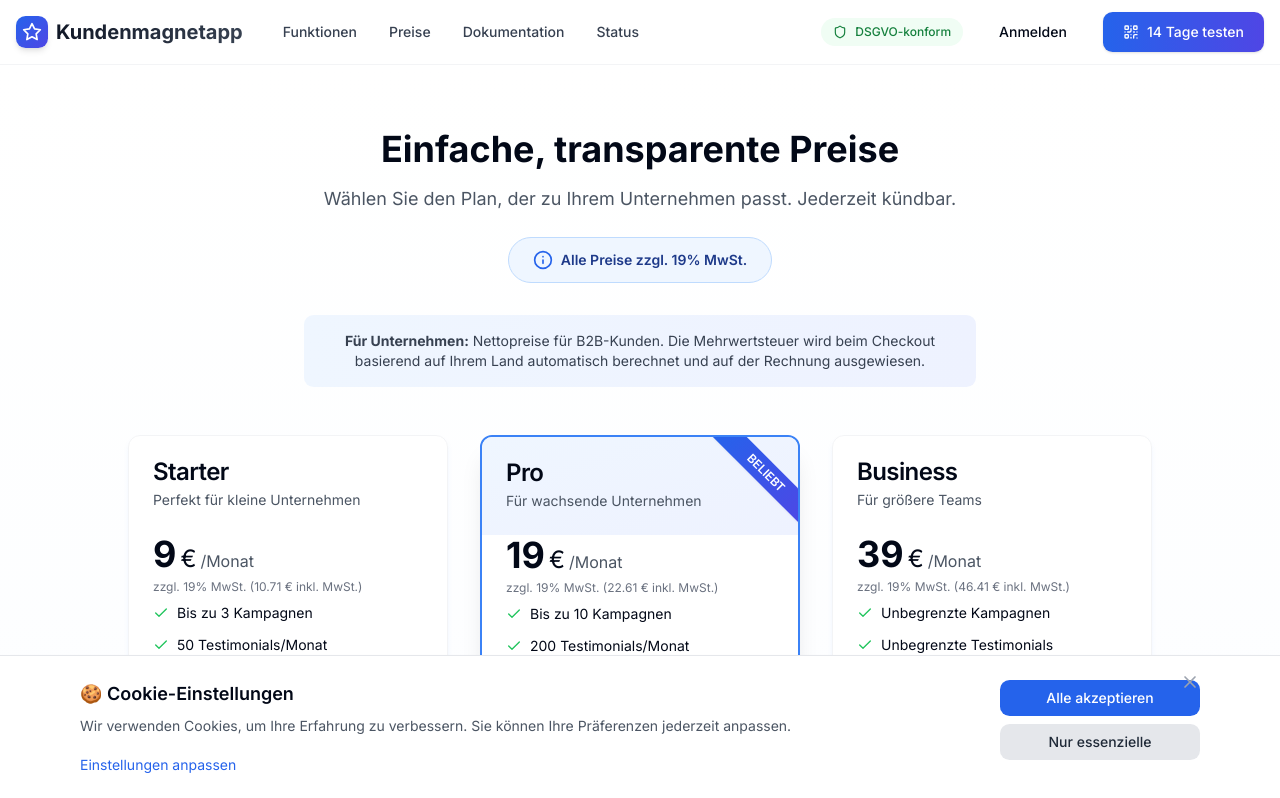
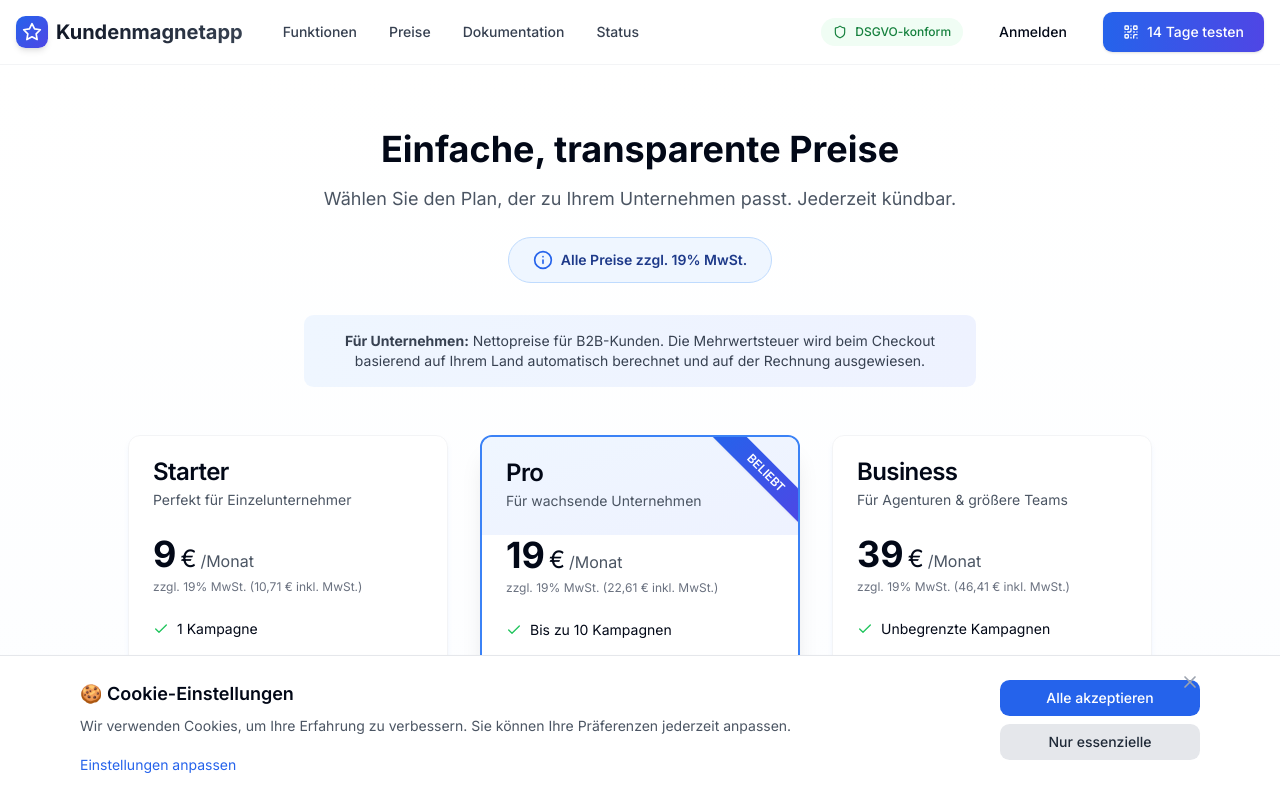
Before and after one commit to kweisgerber90-source/kundenmagnetapp2, a Next.js app: page /pricing in a window 1280 px wide. Shown: the top 798 px of the page. Built offline with nearby package versions, Linux system fonts and the light colour scheme.

Commit message:
fix: Correct pricing features (Starter=1, Pro=10, Business=unlimited) and remove unused imports

```diff
--- a/app/pricing/page.tsx
+++ b/app/pricing/page.tsx
@@ -1,4 +1,3 @@
-// app/pricing/page.tsx
 import { Button } from '@/components/ui/button'
 import {
   Card,
@@ -8,8 +7,6 @@
   CardHeader,
   CardTitle,
 } from '@/components/ui/card'
-import { BRAND } from '@/lib/constants'
-import { cn } from '@/lib/utils'
 import { AlertCircle, Check, Info, Sparkles } from 'lucide-react'
 import Link from 'next/link'
 
@@ -42,134 +39,145 @@
 
         {/* Pricing Cards */}
         <div className="mx-auto mt-12 grid max-w-5xl gap-8 md:grid-cols-3">
-          {Object.entries(BRAND.plans).map(([key, plan]) => (
-            <Card
-              key={key}
-              className={cn(
-                'relative overflow-hidden transition-all hover:scale-105',
-                key === 'pro' && 'border-2 border-blue-500 shadow-xl',
-              )}
-            >
-              {key === 'pro' && (
-                <div className="absolute -right-8 top-6 rotate-45 bg-gradient-to-r from-blue-600 to-indigo-600 px-10 py-1 text-xs font-semibold text-white shadow-sm">
-                  BELIEBT
-                </div>
-              )}
-              <CardHeader
-                className={key === 'pro' ? 'bg-gradient-to-br from-blue-50 to-indigo-50' : ''}
-              >
-                <CardTitle>{plan.name}</CardTitle>
-                <CardDescription>
-                  {key === 'starter' && 'Perfekt für kleine Unternehmen'}
-                  {key === 'pro' && 'Für wachsende Unternehmen'}
-                  {key === 'business' && 'Für größere Teams'}
-                </CardDescription>
+          {/* Starter */}
+          <Card className="relative overflow-hidden transition-all hover:scale-105">
+            <CardHeader>
+              <CardTitle>Starter</CardTitle>
+              <CardDescription>Perfekt für Einzelunternehmer</CardDescription>
             </CardHeader>
             <CardContent>
-                <div className="mb-2">
+              <div className="mb-6">
                 <div className="flex items-baseline gap-1">
-                    <span className="text-4xl font-bold">{plan.price}</span>
-                    <span className="text-2xl">{plan.currency}</span>
+                  <span className="text-4xl font-bold">9</span>
+                  <span className="text-2xl">€</span>
                   <span className="text-gray-600">/Monat</span>
                 </div>
-                  <p className="mt-1 text-xs text-gray-500">
-                    zzgl. 19% MwSt. ({(plan.price * 1.19).toFixed(2)} € inkl. MwSt.)
-                  </p>
+                <p className="mt-1 text-xs text-gray-500">zzgl. 19% MwSt. (10,71 € inkl. MwSt.)</p>
               </div>
               <ul className="space-y-3">
-                  {key === 'starter' && (
-                    <>
                 <li className="flex items-start">
                   <Check className="mr-2 mt-0.5 h-4 w-4 flex-shrink-0 text-green-500" />
-                        <span className="text-sm">Bis zu 3 Kampagnen</span>
+                  <span className="text-sm">1 Kampagne</span>
                 </li>
                 <li className="flex items-start">
                   <Check className="mr-2 mt-0.5 h-4 w-4 flex-shrink-0 text-green-500" />
-                        <span className="text-sm">50 Testimonials/Monat</span>
+                  <span className="text-sm">Einfache Widget-Integration</span>
                 </li>
                 <li className="flex items-start">
                   <Check className="mr-2 mt-0.5 h-4 w-4 flex-shrink-0 text-green-500" />
-                        <span className="text-sm">Standard Widget</span>
+                  <span className="text-sm">Basis-QR-Codes</span>
                 </li>
                 <li className="flex items-start">
                   <Check className="mr-2 mt-0.5 h-4 w-4 flex-shrink-0 text-green-500" />
                   <span className="text-sm">E-Mail Support</span>
                 </li>
-                    </>
-                  )}
-                  {key === 'pro' && (
-                    <>
+              </ul>
+            </CardContent>
+            <CardFooter>
+              <Button className="w-full hover:shadow-md" variant="outline" asChild>
+                <Link href="/register?plan=starter">Jetzt starten</Link>
+              </Button>
+            </CardFooter>
+          </Card>
+
+          {/* Pro */}
+          <Card className="relative overflow-hidden border-2 border-blue-500 shadow-xl transition-all hover:scale-105">
+            <div className="absolute -right-8 top-6 rotate-45 bg-gradient-to-r from-blue-600 to-indigo-600 px-10 py-1 text-xs font-semibold text-white shadow-sm">
+              BELIEBT
+            </div>
+            <CardHeader className="bg-gradient-to-br from-blue-50 to-indigo-50">
+              <CardTitle>Pro</CardTitle>
+              <CardDescription>Für wachsende Unternehmen</CardDescription>
+            </CardHeader>
+            <CardContent>
+              <div className="mb-6">
+                <div className="flex items-baseline gap-1">
+                  <span className="text-4xl font-bold">19</span>
+                  <span className="text-2xl">€</span>
+                  <span className="text-gray-600">/Monat</span>
+                </div>
+                <p className="mt-1 text-xs text-gray-500">zzgl. 19% MwSt. (22,61 € inkl. MwSt.)</p>
+              </div>
+              <ul className="space-y-3">
                 <li className="flex items-start">
                   <Check className="mr-2 mt-0.5 h-4 w-4 flex-shrink-0 text-green-500" />
                   <span className="text-sm">Bis zu 10 Kampagnen</span>
                 </li>
                 <li className="flex items-start">
                   <Check className="mr-2 mt-0.5 h-4 w-4 flex-shrink-0 text-green-500" />
-                        <span className="text-sm">200 Testimonials/Monat</span>
+                  <span className="text-sm">Erweiterte Widgets</span>
                 </li>
                 <li className="flex items-start">
                   <Check className="mr-2 mt-0.5 h-4 w-4 flex-shrink-0 text-green-500" />
-                        <span className="text-sm">Anpassbares Widget</span>
+                  <span className="text-sm">QR-Tracking mit Statistiken</span>
                 </li>
                 <li className="flex items-start">
                   <Check className="mr-2 mt-0.5 h-4 w-4 flex-shrink-0 text-green-500" />
-                        <span className="text-sm">QR-Code Generator</span>
+                  <span className="text-sm">CSV-Export</span>
                 </li>
                 <li className="flex items-start">
                   <Check className="mr-2 mt-0.5 h-4 w-4 flex-shrink-0 text-green-500" />
                   <span className="text-sm">Priority Support</span>
                 </li>
-                    </>
-                  )}
-                  {key === 'business' && (
-                    <>
+              </ul>
+            </CardContent>
+            <CardFooter>
+              <Button
+                className="w-full bg-gradient-to-r from-blue-600 to-indigo-600 text-white hover:from-blue-700 hover:to-indigo-700"
+                asChild
+              >
+                <Link href="/register?plan=pro">
+                  <Sparkles className="mr-2 h-4 w-4" />
+                  Jetzt starten
+                </Link>
+              </Button>
+            </CardFooter>
+          </Card>
+
+          {/* Business */}
+          <Card className="relative overflow-hidden transition-all hover:scale-105">
+            <CardHeader>
+              <CardTitle>Business</CardTitle>
+              <CardDescription>Für Agenturen & größere Teams</CardDescription>
+            </CardHeader>
+            <CardContent>
+              <div className="mb-6">
+                <div className="flex items-baseline gap-1">
+                  <span className="text-4xl font-bold">39</span>
+                  <span className="text-2xl">€</span>
+                  <span className="text-gray-600">/Monat</span>
+                </div>
+                <p className="mt-1 text-xs text-gray-500">zzgl. 19% MwSt. (46,41 € inkl. MwSt.)</p>
+              </div>
+              <ul className="space-y-3">
                 <li className="flex items-start">
                   <Check className="mr-2 mt-0.5 h-4 w-4 flex-shrink-0 text-green-500" />
                   <span className="text-sm">Unbegrenzte Kampagnen</span>
                 </li>
                 <li className="flex items-start">
                   <Check className="mr-2 mt-0.5 h-4 w-4 flex-shrink-0 text-green-500" />
-                        <span className="text-sm">Unbegrenzte Testimonials</span>
+                  <span className="text-sm">White-Label Option</span>
                 </li>
                 <li className="flex items-start">
                   <Check className="mr-2 mt-0.5 h-4 w-4 flex-shrink-0 text-green-500" />
-                        <span className="text-sm">White-Label Widget</span>
+                  <span className="text-sm">Erweiterte Moderation & Reporting</span>
                 </li>
                 <li className="flex items-start">
                   <Check className="mr-2 mt-0.5 h-4 w-4 flex-shrink-0 text-green-500" />
-                        <span className="text-sm">Erweiterte Analytics</span>
-                      </li>
-                      <li className="flex items-start">
-                        <Check className="mr-2 mt-0.5 h-4 w-4 flex-shrink-0 text-green-500" />
-                        <span className="text-sm">API-Zugriff</span>
+                  <span className="text-sm">API-Zugang</span>
                 </li>
                 <li className="flex items-start">
                   <Check className="mr-2 mt-0.5 h-4 w-4 flex-shrink-0 text-green-500" />
                   <span className="text-sm">Dedizierter Support</span>
                 </li>
-                    </>
-                  )}
               </ul>
             </CardContent>
             <CardFooter>
-                <Button
-                  className={cn(
-                    'w-full',
-                    key === 'pro'
-                      ? 'bg-gradient-to-r from-blue-600 to-indigo-600 text-white hover:from-blue-700 hover:to-indigo-700'
-                      : 'hover:shadow-md',
-                  )}
-                  variant={key === 'pro' ? 'default' : 'outline'}
-                  asChild
-                >
-                  <Link href="/register">
-                    {key === 'pro' && <Sparkles className="mr-2 h-4 w-4" />}
-                    Jetzt starten
-                  </Link>
+              <Button className="w-full hover:shadow-md" variant="outline" asChild>
+                <Link href="/register?plan=business">Jetzt starten</Link>
               </Button>
             </CardFooter>
           </Card>
-          ))}
         </div>
 
         {/* VAT Info Section */}
--- a/lib/constants.ts
+++ b/lib/constants.ts
@@ -16,9 +16,30 @@
     noreply: 'no-reply@kundenmagnet-app.de',
   },
   plans: {
-    starter: { name: 'Starter', price: 9, currency: '€' },
-    pro: { name: 'Pro', price: 19, currency: '€' },
-    business: { name: 'Business', price: 39, currency: '€' },
+    starter: {
+      name: 'Starter',
+      price: 9,
+      currency: '€',
+      limits: {
+        campaigns: 1, // ← 1 campaign
+      },
+    },
+    pro: {
+      name: 'Pro',
+      price: 19,
+      currency: '€',
+      limits: {
+        campaigns: 10, // ← 10 campaigns
+      },
+    },
+    business: {
+      name: 'Business',
+      price: 39,
+      currency: '€',
+      limits: {
+        campaigns: -1, // ← unlimited (-1)
+      },
+    },
   },
 } as const
 
```
Lines whose indentation alone changed are shown as unchanged.
